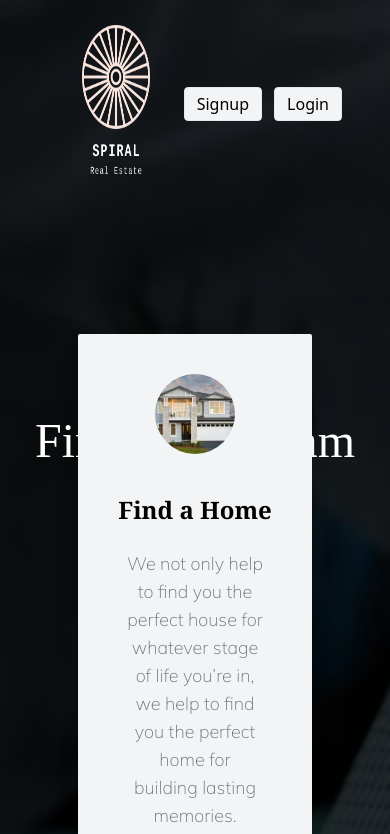
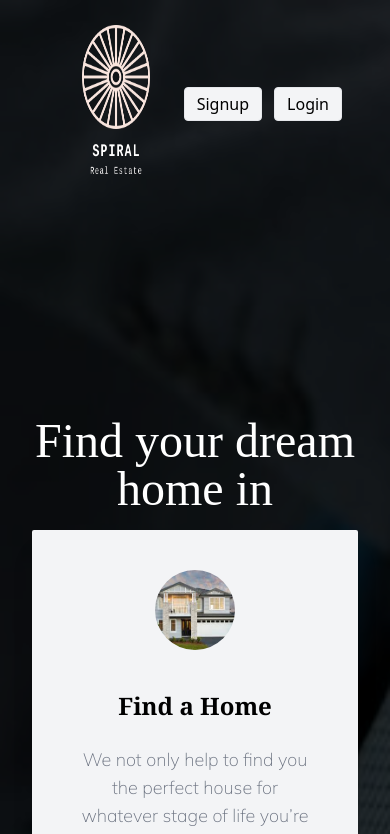
Before and after one commit to MkrtichSargsyan/spiral-frontend, a React (Create React App) app: page / in a window 390 px wide. Shown: the top 834 px of the page. Built offline with nearby package versions, Linux system fonts and the light colour scheme; a web font is replaced by a local one.

Commit message:
Make Cards section responsive

```diff
--- a/src/components/mainPage_components/Cards.js
+++ b/src/components/mainPage_components/Cards.js
@@ -5,7 +5,7 @@ import Card from './Card';
 
 function Cards() {
   return (
-    <div className="w-3/5 absolute -bottom-56 flex flex-col md:flex-row">
+    <div className="w-full md:w-10/12 lg:w-5/6 xl:w-3/5 px-8 absolute -bottom-56 flex flex-col md:flex-row">
       <Card
         icon={homeIcon}
         iconName="homeIcon"
```
